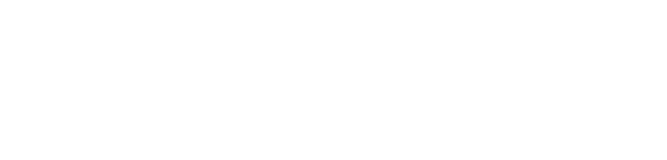
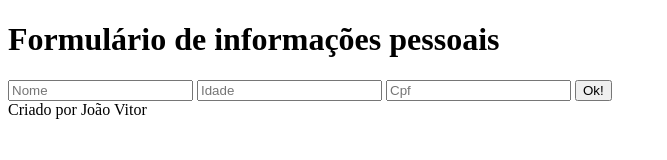
Before and after one commit to joaovitortm4/programacao_web_CC_A, a plain HTML site: page index.html in a window 1280 px wide. Shown: the whole page, without its empty margins (0-667 px from the left). Drawn offline with Linux system fonts and the light colour scheme.

Commit message:
Html/css

```diff
--- a/index.html
+++ b/index.html
@@ -3,9 +3,15 @@
 <head>
     <meta charset="UTF-8">
     <meta name="viewport" content="width=device-width, initial-scale=1.0">
-    <title>Document</title>
+    <title>Programação Turma A CC</title>
+    <link rel="stylesheet" href="styles.css">
 </head>
 <body>
-
+    <h1>Formulário de informações pessoais</h1>
+    <input type="text" placeholder="Nome">
+    <input type="number"placeholder="Idade">
+    <input type="text"placeholder="Cpf">
+    <button>Ok!</button>
+    <footer>Criado por João Vitor</footer>
 </body>
 </html>
```
Also changed, not shown: styles.css (added).
